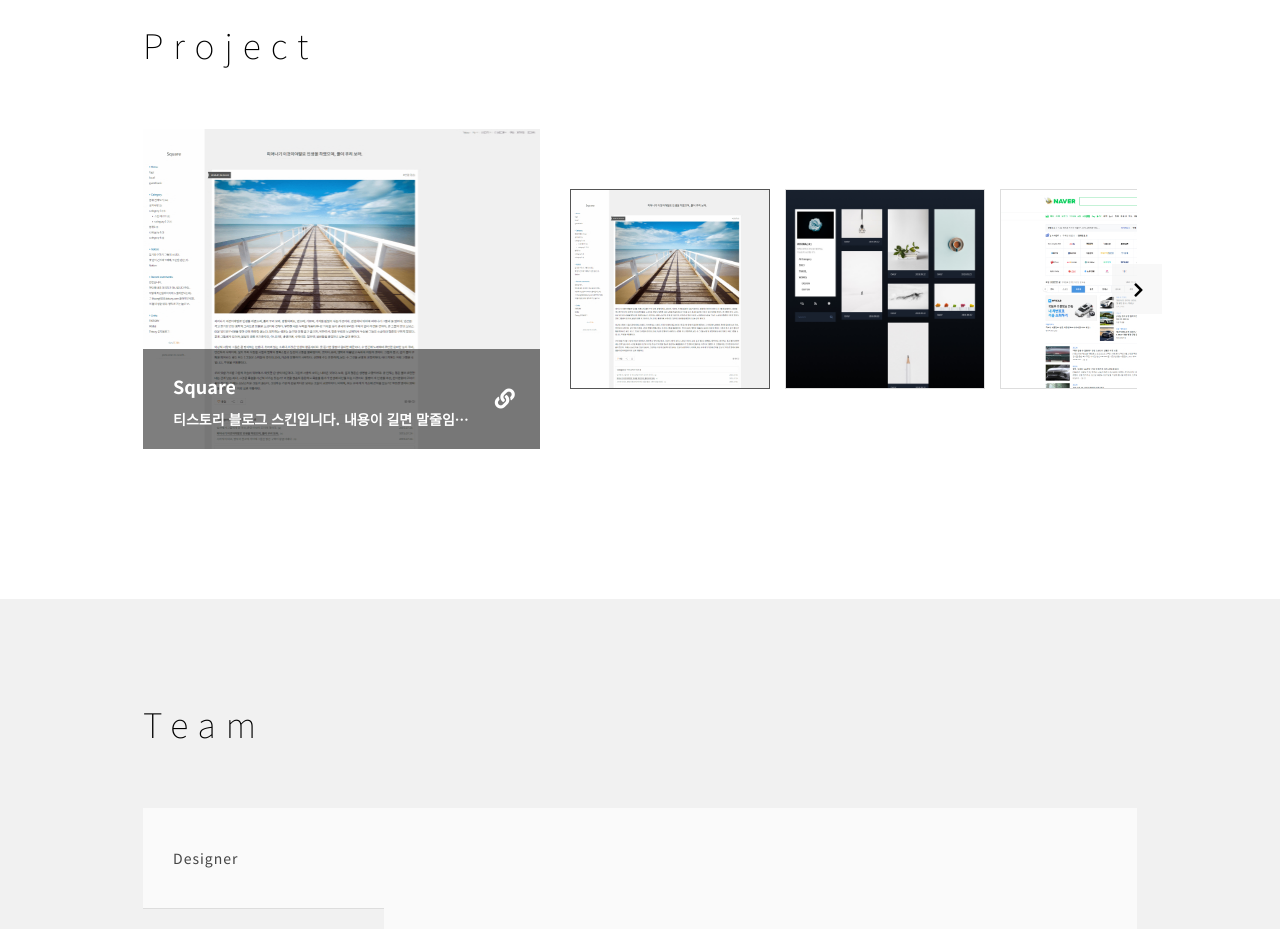
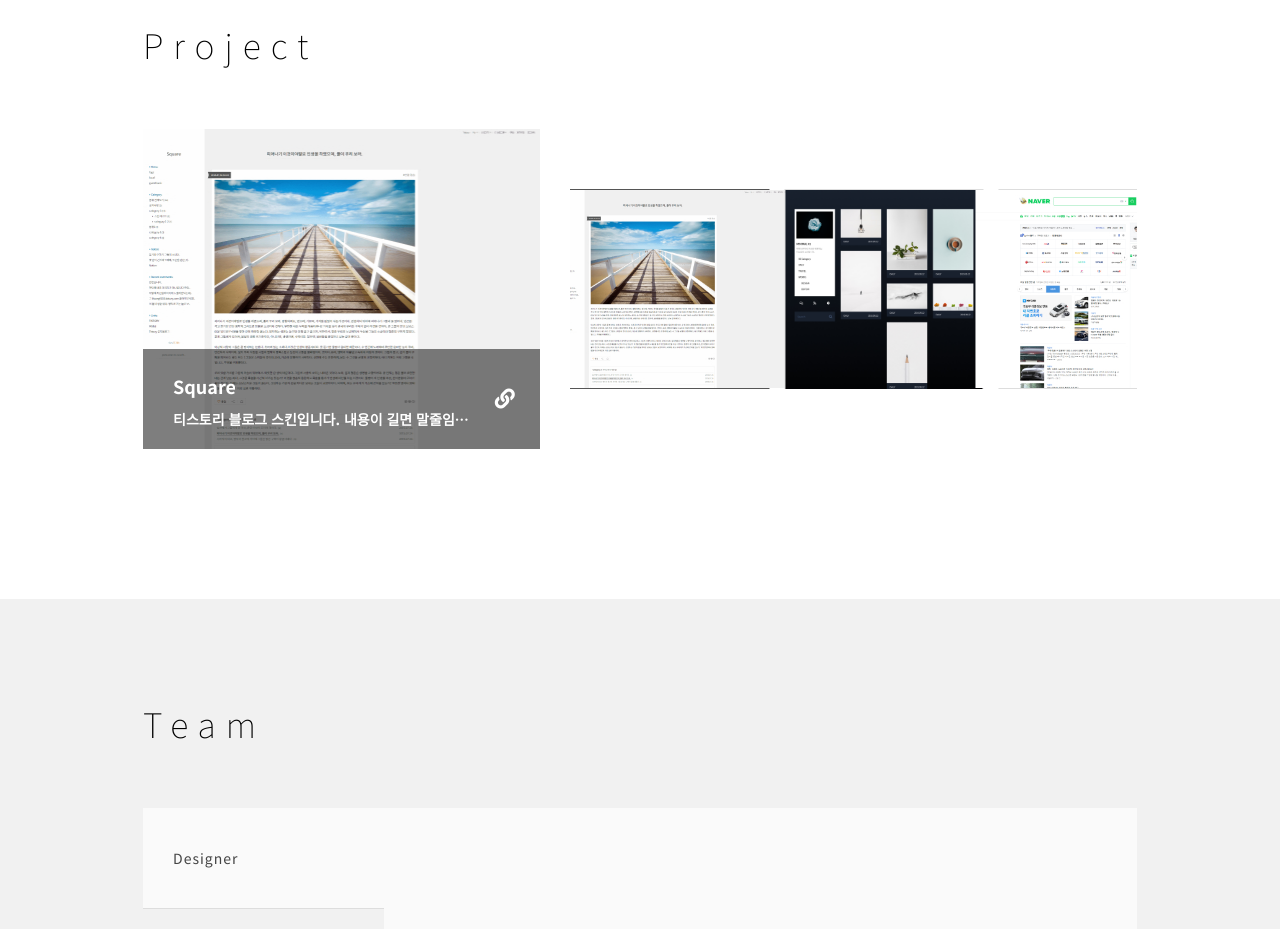
Before and after one commit to kty0529/TOY__sample_landing, a plain HTML site: page index.html in a window 1280 px wide. Shown: the part 880-1809 px from the top of the page. Drawn offline with nearby package versions, Linux system fonts and the light colour scheme; no server answers.

Commit message:
refactor: sec-project refactor

```diff
--- a/assets/js/core.footer.js
+++ b/assets/js/core.footer.js
@@ -81,41 +81,37 @@
 	/**
 	 * section - project
 	 */
-	const sec02_project_action = function(slider) {
-		const zoomIn = document.querySelector('.sec-project .zoom-in');
+	const sec02_project_action = function(data, image) {
+		const zoomInDom = document.querySelector('.sec-project .zoom-in');
 
-		let activeSlider = slider.slides[ slider.activeIndex ];
-		let data = JSON.parse( activeSlider.dataset.set );
-		let title = data.title;
-		let desc = data.desc;
-		let url = data.url;
-
-		// zoom-in 엘리먼트에 변경될 값 적용
-		zoomIn.querySelector('.title').innerHTML = title;
-		zoomIn.querySelector('.desc').innerHTML = desc;
-		zoomIn.querySelector('.external').setAttribute('href', url);
-		zoomIn.style.backgroundImage = getComputedStyle(activeSlider).backgroundImage;
+		zoomInDom.querySelector('.title').innerHTML = data.title;
+		zoomInDom.querySelector('.desc').innerHTML = data.desc;
+		zoomInDom.querySelector('.external').setAttribute('href', data.url);
+		zoomInDom.style.backgroundImage = `url('${image}')`;
 	}
 
 	const sec02_project_slider = new Swiper('.sec-project .slider-area .swiper-container', {
 		loop: true,
-		slidesPerView: 1,
+		slidesPerView: 2.7116,
 		loopAdditionalSlides: 6,
 		spaceBetween: 15,
 		navigation: {
-			prevEl: '.sec-project .slider-navigation .prev',
 			nextEl: '.sec-project .slider-navigation .next',
 		},
 		on: {
-			init: function(swiper) {
-				sec02_project_action(swiper);
+			init: function() {
+				const activeSlider = this.slides[ this.activeIndex ];
+				const data = JSON.parse( activeSlider.dataset.set );
+				const image = activeSlider.querySelector('img').src;
+
+				sec02_project_action(data, image);
 			},
-			slideChange: function(swiper) {
-				sec02_project_action(swiper);
-			},
-			click: function(swiper, event) {
-				let index = parseInt( event.target.dataset.swiperSlideIndex );
-				swiper.slideToLoop(index);
+			slideChange: function() {
+				const activeSlider = this.slides[ this.activeIndex ];
+				const data = JSON.parse( activeSlider.dataset.set );
+				const image = activeSlider.querySelector('img').src;
+
+				sec02_project_action(data, image);
 			}
 		}
 	});
--- a/assets/scss/main.scss
+++ b/assets/scss/main.scss
@@ -127,7 +127,6 @@
 	.sec-container {
 		margin-top: 60px;
 
-		// zoom-in
 		.zoom-in {
 			position: relative;
 			height: 320px;
@@ -182,14 +181,17 @@
 			}
 		}
 
-		// swiper
 		.slider-area {
-			padding-top: 60px;
-			overflow: hidden;
+			margin-top: 60px;
+
+			&:hover .slider-navigation {
+				opacity: 1;
+				visibility: visible;
+			}
 		}
 
 		.slider-inner {
-			width: 200px;
+			overflow: hidden;
 		}
 
 		.swiper-container {
@@ -207,7 +209,15 @@
 			background-size: cover;
 			background-position: top left;
 			border: 1px solid #ddd;
-			cursor: pointer;
+
+			img {
+				min-width: 100%;
+				min-height: 100%;
+				object-fit: cover;
+				object-position: top center;
+				pointer-events: none;
+				touch-action: none;
+			}
 
 			&-active {
 				border-color: #555;
@@ -216,6 +226,10 @@
 
 		.slider-navigation {
 			position: relative;
+			z-index: 2;
+			opacity: 0;
+			visibility: hidden;
+			transition: opacity 0.2s, visibility 0.2s;
 
 			.arrows {
 				position: absolute;
--- a/index.html
+++ b/index.html
@@ -117,19 +117,18 @@
 									<div class="slider-inner">
 										<div class="swiper-container">
 											<ul class="swiper-wrapper">
-												<li class="swiper-slide" data-set='{"title": "Square", "desc": "티스토리 블로그 스킨입니다. 내용이 길면 말줄임 처리를 해야합니다.", "url": "https://square.ts.wallel.com"}' style="background-image: url('./assets/images/sec-project01.jpg');" aria-label="프로젝트 01"></li>
-												<li class="swiper-slide" data-set='{"title": "Minimal #1", "desc": "티스토리 Minimal 스킨 입니다.", "url": "https://minimal.ts.wallel.com"}' style="background-image: url('./assets/images/sec-project04.jpg');" aria-label="프로젝트 04"></li>
-												<li class="swiper-slide" data-set='{"title": "네이버", "desc": "네이버 포털 사이트 개발", "url": "https://naver.com"}' style="background-image: url('./assets/images/sec-project02.jpg');" aria-label="프로젝트 02"></li>
-												<li class="swiper-slide" data-set='{"title": "티스토리", "desc": "티스토리 오피셜 홈페이지 개발", "url": "https://tistory.com"}' style="background-image: url('./assets/images/sec-project03.jpg');" aria-label="프로젝트 03"></li>
+												<li class="swiper-slide" data-set='{"title": "Square", "desc": "티스토리 블로그 스킨입니다. 내용이 길면 말줄임 처리를 해야합니다.", "url": "https://square.ts.wallel.com"}' aria-label="프로젝트 01"><img src="./assets/images/sec-project01.jpg" alt="대표 이미지"></li>
+												<li class="swiper-slide" data-set='{"title": "Minimal #1", "desc": "티스토리 Minimal 스킨 입니다.", "url": "https://minimal.ts.wallel.com"}' aria-label="프로젝트 04"><img src="./assets/images/sec-project04.jpg" alt="대표 이미지"></li>
+												<li class="swiper-slide" data-set='{"title": "네이버", "desc": "네이버 포털 사이트 개발", "url": "https://naver.com"}' aria-label="프로젝트 02"><img src="./assets/images/sec-project02.jpg" alt="대표 이미지"></li>
+												<li class="swiper-slide" data-set='{"title": "티스토리", "desc": "티스토리 오피셜 홈페이지 개발", "url": "https://tistory.com"}' aria-label="프로젝트 03"><img src="./assets/images/sec-project03.jpg" alt="대표 이미지"></li>
 											</ul>
 										</div>
 
 									</div>
-								</div>
 
-								<div class="slider-navigation">
-									<button class="arrows prev" aria-label="이전 프로젝트"><i class="fas fa-chevron-left"></i></button>
-									<button class="arrows next" aria-label="다음 프로젝트"><i class="fas fa-chevron-right"></i></button>
+									<div class="slider-navigation">
+										<button class="arrows next" aria-label="다음 프로젝트"><i class="fas fa-chevron-right"></i></button>
+									</div>
 								</div>
 							</div>
 						</div>
```
Also changed, not shown: assets/css/main.min.css, 1 other file.
